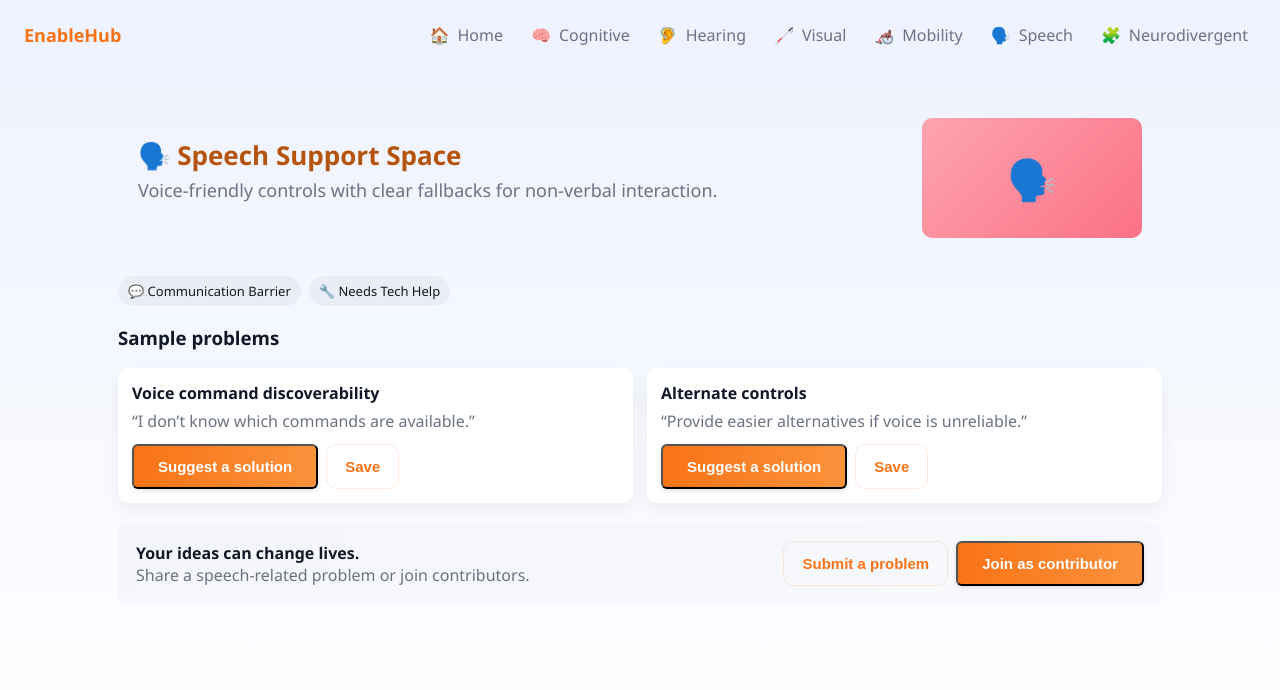
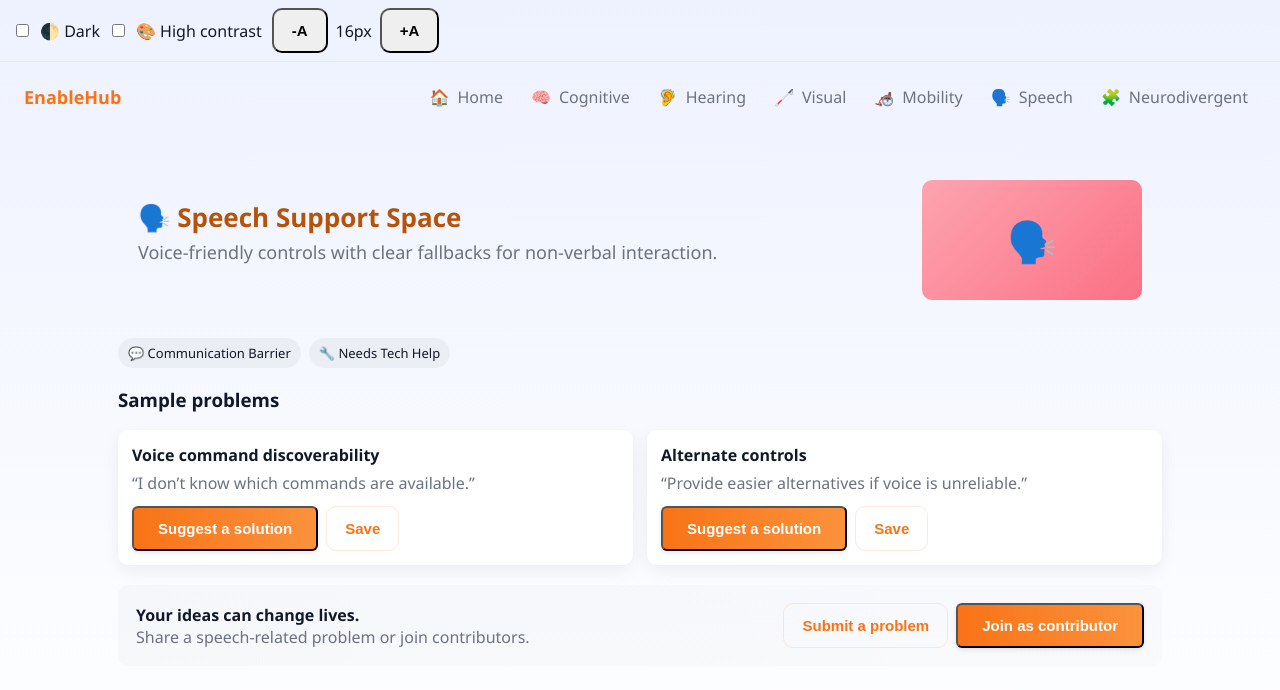
Before and after one commit to Vaish123-M/SolveTogether-platform, a React (Create React App) app in the folder EnableHub/client/: page /speech in a window 1280 px wide. Shown: the top 690 px of the page. Built offline with nearby package versions, Linux system fonts and the light colour scheme.

Commit message:
feat(client): accessibility bar (dark mode, contrast, font-size) persisted to localStorage

```diff
--- a/EnableHub/client/src/App.js
+++ b/EnableHub/client/src/App.js
@@ -2,6 +2,7 @@ import React from 'react'
 import './index.css'
 import { BrowserRouter, Routes, Route } from 'react-router-dom'
 import Navbar from './components/Navbar'
+import AccessibilityBar from './components/AccessibilityBar'
 import Landing from './pages/Landing'
 import Cognitive from './pages/Cognitive'
 import Hearing from './pages/Hearing'
@@ -17,6 +18,7 @@ import Explore from './pages/onboarding/Explore'
 export default function App() {
   return (
     <BrowserRouter>
+      <AccessibilityBar />
       <Navbar />
       <Routes>
         <Route path="/" element={<Landing />} />
--- /dev/null
+++ b/EnableHub/client/src/components/AccessibilityBar.js
@@ -0,0 +1,76 @@
+import React, { useEffect, useState } from 'react'
+
+const LS_KEYS = {
+  dark: 'eh_dark',
+  contrast: 'eh_contrast',
+  fontSize: 'eh_fontSize'
+}
+
+function readBool(key, def = false){
+  try { const v = localStorage.getItem(key); return v === '1' ? true : v === '0' ? false : def } catch(e){ return def }
+}
+
+function readFontSize(key){
+  try { const v = localStorage.getItem(key); return v || '16' } catch(e){ return '16' }
+}
+
+export default function AccessibilityBar(){
+  const [dark, setDark] = useState(readBool(LS_KEYS.dark, false))
+  const [contrast, setContrast] = useState(readBool(LS_KEYS.contrast, false))
+  const [fontSize, setFontSize] = useState(readFontSize(LS_KEYS.fontSize))
+
+  useEffect(()=>{
+    try { localStorage.setItem(LS_KEYS.dark, dark ? '1' : '0') } catch(e){}
+    const root = document.documentElement
+    if(dark) root.classList.add('theme-dark')
+    else root.classList.remove('theme-dark')
+  },[dark])
+
+  useEffect(()=>{
+    try { localStorage.setItem(LS_KEYS.contrast, contrast ? '1' : '0') } catch(e){}
+    const root = document.documentElement
+    if(contrast) root.classList.add('theme-contrast')
+    else root.classList.remove('theme-contrast')
+  },[contrast])
+
+  useEffect(()=>{
+    try { localStorage.setItem(LS_KEYS.fontSize, fontSize) } catch(e){}
+    const root = document.documentElement
+    root.style.setProperty('--base-font-size', fontSize + 'px')
+  },[fontSize])
+
+  // init on mount (in case localStorage has values)
+  useEffect(()=>{
+    const initialDark = readBool(LS_KEYS.dark, false)
+    const initialContrast = readBool(LS_KEYS.contrast, false)
+    const initialFont = readFontSize(LS_KEYS.fontSize)
+    setDark(initialDark)
+    setContrast(initialContrast)
+    setFontSize(initialFont)
+    // apply immediately
+    if(initialDark) document.documentElement.classList.add('theme-dark')
+    if(initialContrast) document.documentElement.classList.add('theme-contrast')
+    document.documentElement.style.setProperty('--base-font-size', initialFont + 'px')
+  },[])
+
+  return (
+    <div className="accessibility-bar" role="region" aria-label="Accessibility settings" style={{display:'flex',gap:10,alignItems:'center',padding:'8px 12px',background:'transparent'}}>
+      <div style={{display:'flex',gap:8,alignItems:'center'}}>
+        <label style={{display:'inline-flex',alignItems:'center',gap:8}}>
+          <input type="checkbox" checked={dark} onChange={(e)=>setDark(e.target.checked)} />
+          <span>🌓 Dark</span>
+        </label>
+        <label style={{display:'inline-flex',alignItems:'center',gap:8}}>
+          <input type="checkbox" checked={contrast} onChange={(e)=>setContrast(e.target.checked)} />
+          <span>🎨 High contrast</span>
+        </label>
+      </div>
+
+      <div style={{display:'flex',alignItems:'center',gap:8}}>
+        <button aria-label="Decrease font size" className="btn" onClick={()=>setFontSize(String(Math.max(12, Number(fontSize) - 1)))}>-A</button>
+        <div style={{minWidth:36,textAlign:'center'}} aria-live="polite">{fontSize}px</div>
+        <button aria-label="Increase font size" className="btn" onClick={()=>setFontSize(String(Math.min(24, Number(fontSize) + 1)))}>+A</button>
+      </div>
+    </div>
+  )
+}
--- a/EnableHub/client/src/index.css
+++ b/EnableHub/client/src/index.css
@@ -8,6 +8,7 @@
   --muted: #6b7280;
   --warm-1: #fff7ed; /* light peach */
   --warm-2: #fffaf0; /* pale cream */
+  --base-font-size: 16px;
 }
 
 * { box-sizing: border-box; }
@@ -16,6 +17,7 @@ body {
   font-family: Inter, system-ui, -apple-system, 'Segoe UI', Roboto, 'Helvetica Neue', Arial;
   background: var(--bg);
   color: #111827;
+  font-size: var(--base-font-size);
 }
 
 .app-center { display:flex; align-items:center; justify-content:center; min-height:100vh; }
@@ -37,6 +39,14 @@ footer { margin-top:18px; text-align:center; color:var(--muted); font-size:13px;
 .nav { display:flex; gap:12px; align-items:center; }
 .nav a { color:var(--muted); text-decoration:none; padding:8px 10px; border-radius:6px; }
 .nav a:hover, .nav a:focus { color:var(--accent); outline:none; }
+
+/* Accessibility themes */
+.theme-dark { --bg: #0b1220; --card: #0f1724; --accent: #60a5fa; --accent-2: #3b82f6; --muted: #9ca3af; color-scheme: dark }
+.theme-dark body { background: var(--bg); color: #e6eef8 }
+.theme-contrast { --bg: #ffffff; --card: #000000; --accent: #ffb703; --muted: #111111 }
+.theme-contrast body { background: var(--bg); color: var(--muted) }
+
+.accessibility-bar { border-bottom: 1px solid rgba(0,0,0,0.04); }
 
 .hero { background: linear-gradient(180deg, var(--warm-1) 0%, var(--warm-2) 100%); padding:48px 16px; }
 .hero-inner { max-width:1100px; margin:0 auto; display:flex; gap:28px; align-items:center; flex-wrap:wrap; }
```
Also changed, not shown: 12 other files (tests, documents, lock files or other folders).
